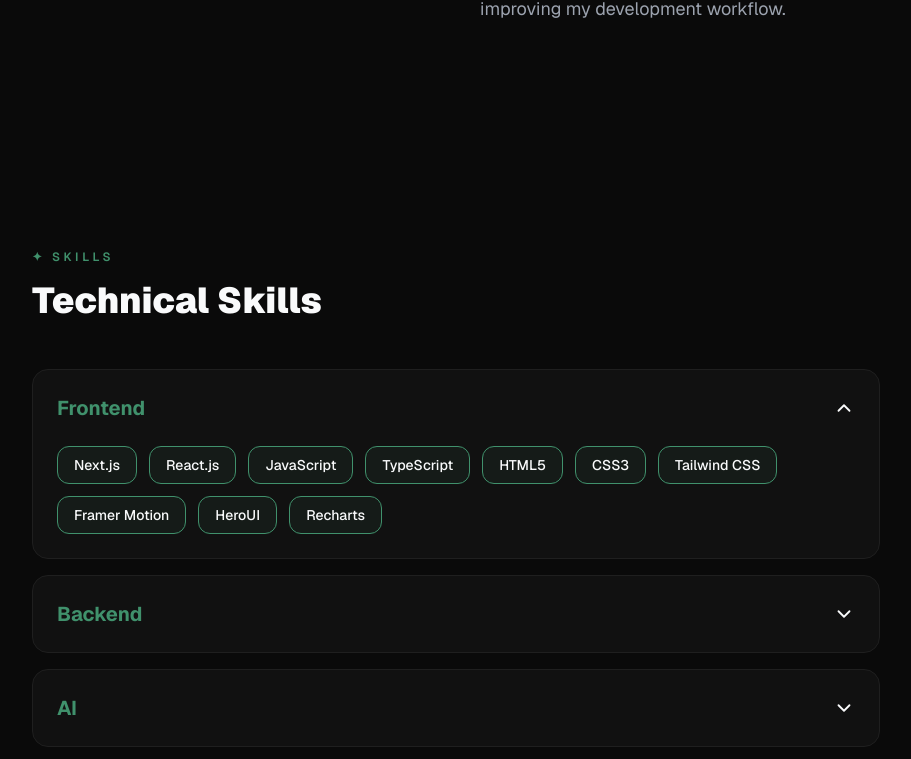
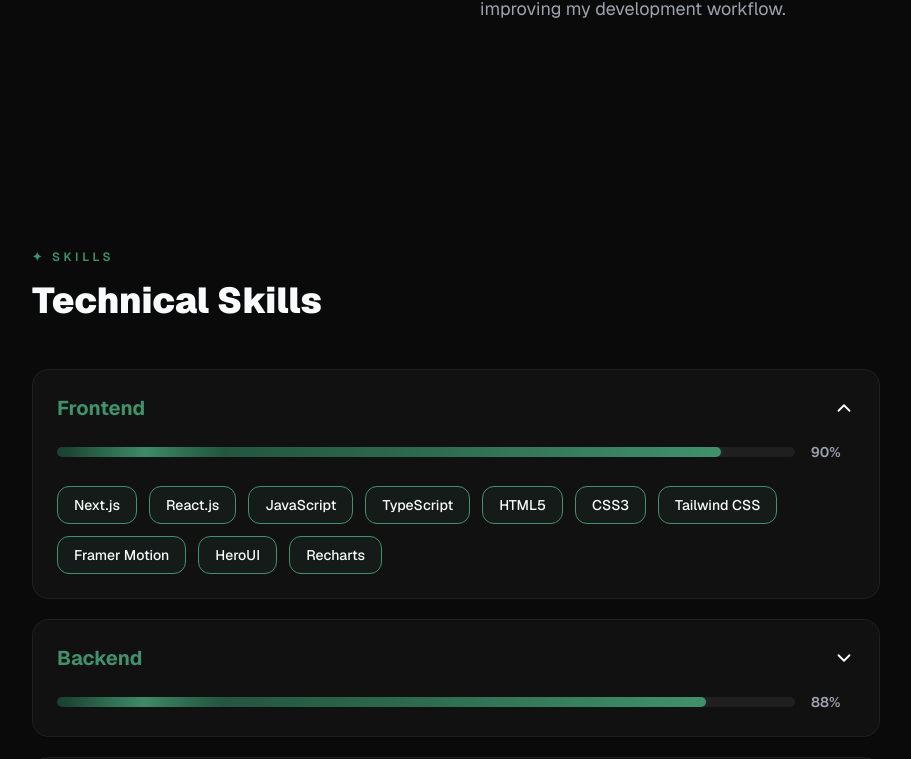
Before and after one commit to pritam-b-dev/portfolio, a Next.js app: page / in a window 1280 px wide. Shown: the part 1459-2218 px from the top of the page, without its empty margins (184-1095 px from the left). Built offline with nearby package versions, Linux system fonts and the light colour scheme; no server answers.

Commit message:
updated skill graphical bar

```diff
--- a/src/app/globals.css
+++ b/src/app/globals.css
@@ -67,3 +67,35 @@
   border-color: var(--accent) !important;
   box-shadow: 0 8px 40px color-mix(in srgb, var(--accent) 15%, transparent);
 }
+
+@keyframes shimmer {
+  0% {
+    left: -35%;
+  }
+
+  100% {
+    left: 120%;
+  }
+}
+
+.shimmer {
+  position: absolute;
+  inset: 0;
+  overflow: hidden;
+}
+
+.shimmer::after {
+  content: "";
+  position: absolute;
+  top: 0;
+  left: -35%;
+  width: 24%;
+  height: 100%;
+  background: linear-gradient(
+    90deg,
+    transparent,
+    rgba(64, 145, 108, 0.9),
+    transparent
+  );
+  animation: shimmer 3s linear infinite;
+}
--- a/src/components/Skills.jsx
+++ b/src/components/Skills.jsx
@@ -6,6 +6,7 @@
 const skillCategories = [
   {
     title: "Frontend",
+    level: 90,
     skills: [
       "Next.js",
       "React.js",
@@ -21,6 +22,7 @@
   },
   {
     title: "Backend",
+    level: 88,
     skills: [
       "Node.js",
       "Express.js",
@@ -34,6 +36,7 @@
   },
   {
     title: "AI",
+    level: 85,
     skills: [
       "AI Integration",
       "Prompt Engineering",
@@ -44,6 +47,7 @@
   },
   {
     title: "Tools",
+    level: 90,
     skills: ["Git", "GitHub", "Postman", "MongoDB Atlas", "Vercel"],
   },
 ];
@@ -62,14 +66,14 @@
 
       <h2 className="text-4xl font-black mb-12">Technical Skills</h2>
 
-      <div className="space-y-4">
+      <div className="space-y-5">
         {skillCategories.map((category) => {
           const isOpen = open === category.title;
 
           return (
             <div
               key={category.title}
-              className="rounded-2xl border overflow-hidden"
+              className="rounded-2xl border overflow-hidden transition-all duration-300"
               style={{
                 background: "var(--card-bg)",
                 borderColor: "var(--card-border)",
@@ -77,14 +81,15 @@
             >
               <button
                 onClick={() => setOpen(isOpen ? "" : category.title)}
-                className="w-full flex justify-between items-center p-6 cursor-pointer"
+                className="w-full p-6 text-left cursor-pointer"
               >
-                <span
+                <div className="flex justify-between items-center mb-5">
+                  <h3
                     className="text-xl font-bold"
                     style={{ color: "var(--accent)" }}
                   >
                     {category.title}
-                </span>
+                  </h3>
 
                   <ChevronDown
                     size={22}
@@ -92,6 +97,35 @@
                       isOpen ? "rotate-180" : ""
                     }`}
                   />
+                </div>
+
+                <div className="flex items-center gap-4">
+                  <div
+                    className="flex-1 h-2.5 rounded-full overflow-hidden"
+                    style={{
+                      background: "var(--card-border)",
+                    }}
+                  >
+                    <div
+                      className="relative h-full rounded-full overflow-hidden transition-all duration-700"
+                      style={{
+                        width: `${category.level}%`,
+                        background:
+                          "linear-gradient(90deg,#1b4332 0%,#2d6a4f 55%,#40916c 100%)",
+                        boxShadow: "0 0 10px rgba(45,106,79,.35)",
+                      }}
+                    >
+                      <span className="shimmer"></span>
+                    </div>
+                  </div>
+
+                  <span
+                    className="text-sm font-semibold min-w-[44px]"
+                    style={{ color: "var(--muted)" }}
+                  >
+                    {category.level}%
+                  </span>
+                </div>
               </button>
 
               {isOpen && (
@@ -100,12 +134,12 @@
                     {category.skills.map((skill) => (
                       <span
                         key={skill}
-                        className="px-4 py-2 rounded-xl border text-sm font-medium transition hover:scale-105"
+                        className="px-4 py-2 rounded-xl border text-sm font-medium transition-all duration-300 hover:scale-105"
                         style={{
                           borderColor: "var(--accent)",
                           color: "var(--foreground)",
                           background:
-                            "color-mix(in srgb, var(--accent) 8%, transparent)",
+                            "color-mix(in srgb,var(--accent) 8%,transparent)",
                         }}
                       >
                         {skill}
```
Lines whose indentation alone changed are shown as unchanged.
